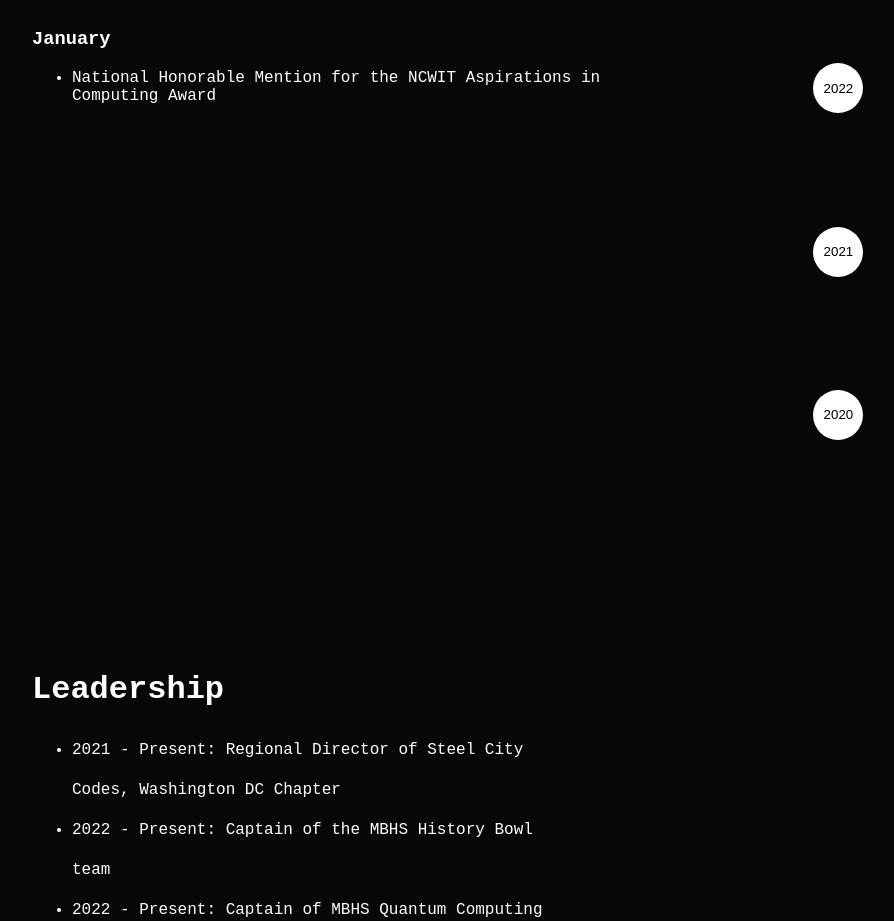
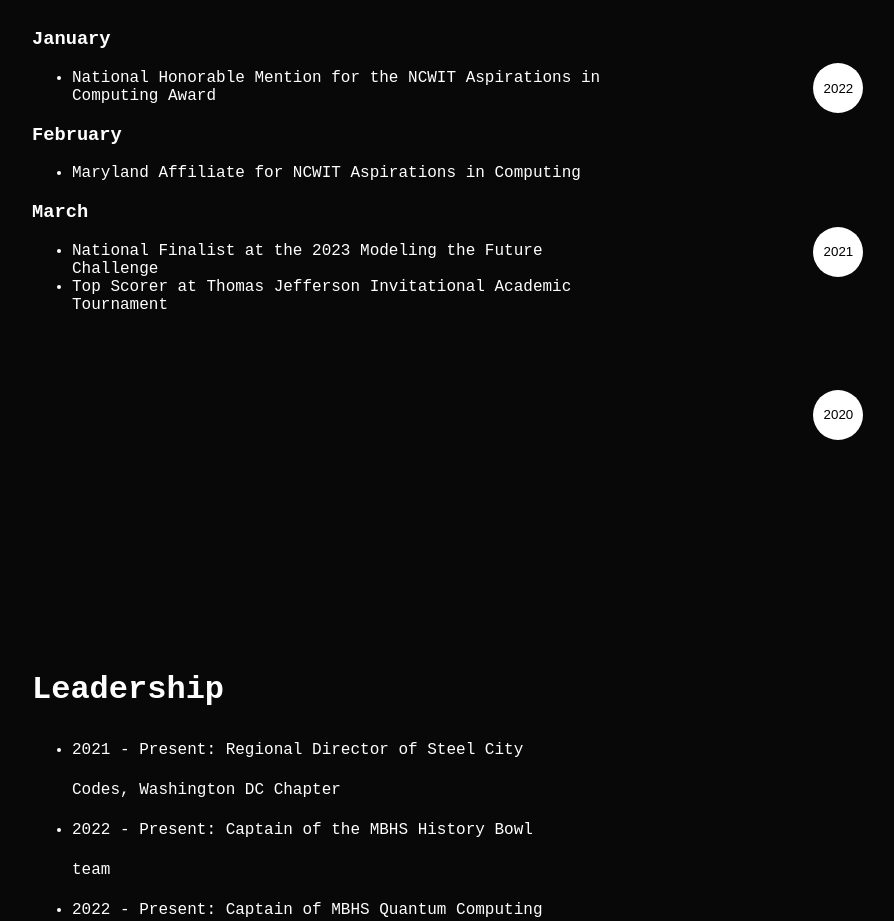
Before and after one commit to cemeterysummoning/website, a Next.js app: page /about in a window 1280 px wide. Shown: the part 1520-2441 px from the top of the page, without its empty margins (96-990 px from the left). Built offline with nearby package versions, Linux system fonts and the light colour scheme.

Commit message:
added things

```diff
--- a/components/TimelineData.js
+++ b/components/TimelineData.js
@@ -7,6 +7,19 @@
                 month: 'January',
                 text: [
                     'National Honorable Mention for the NCWIT Aspirations in Computing Award'
+                ]
+            },
+            {
+                month: 'February',
+                text: [
+                    'Maryland Affiliate for NCWIT Aspirations in Computing'
+                ]
+            },
+            {
+                month: 'March',
+                text: [
+                    'National Finalist at the 2023 Modeling the Future Challenge',
+                    'Top Scorer at Thomas Jefferson Invitational Academic Tournament'
                 ]
             }
         ]
```
